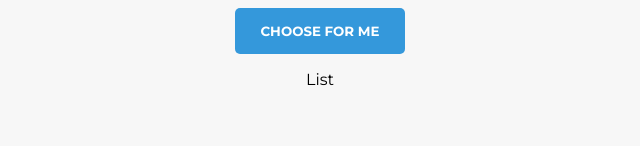
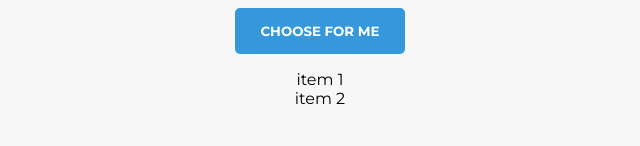
Before and after one commit to Ceezik/make-your-mind, a React (Create React App) app: page / in a window 1280 px wide. Shown: the part 154-300 px from the top of the page, without its empty margins (320-960 px from the left). Built offline with nearby package versions, Linux system fonts and the light colour scheme.

Commit message:
Adding an item

```diff
--- a/src/App.js
+++ b/src/App.js
@@ -4,16 +4,26 @@ import ButtonChoose from './ButtonChoose';
 import ListItems from './ListItems';
 
 class App extends Component {
+
+  state = {
+    items: ['item 1', 'item 2']
+  }
+
+  //Add an item in the list of items
+  addItem = (text) => {
+    this.setState({ items: [...this.state.items, text] });
+  }
+
   render() {
     return (
       <div className="container">
         <h1>Make your mind !</h1>
         <legend>You can't make a choice ? Let hazard do it</legend>
 
-        <Form />
+        <Form addItem={this.addItem} />
         <ButtonChoose />
 
-        <ListItems />
+        <ListItems items={this.state.items}/>
       </div>
     );
   }
--- a/src/Form.js
+++ b/src/Form.js
@@ -2,11 +2,32 @@ import React, { Component } from 'react';
 
 class Form extends Component {
 
+    state = {
+        text: "",
+        error: ""
+    }
+
+    //Put the input's text in the state
+    handleInputChanged = (event) => {
+        this.setState({ text: event.target.value })
+    }
+
+    addItem = () => {
+        if(this.state.text.length > 0) {
+            this.props.addItem(this.state.text)
+            this.setState({ text: "", error: "" })
+        }
+        else {
+            this.setState({ error: "Please enter an option !" })
+        }
+    }
+
     render() {
         return (
             <form>
-                <input type="text" placeholder="Enter an option" />
-                <i class="fas fa-plus"></i>
+                <input type="text" placeholder="Enter an option" value={this.state.text} onChange={this.handleInputChanged} />
+                <i onClick={this.addItem} className="fas fa-plus"></i>
+                {this.state.error && <p className="error">{this.state.error}</p>}
             </form>
         )
     }
--- /dev/null
+++ b/src/Item.js
@@ -0,0 +1,12 @@
+import React, { Component } from 'react';
+
+class Item extends Component {
+
+    render() {
+        return (
+            <li key={this.props.key}>{this.props.text}</li>
+        )
+    }
+}
+
+export default Item;
--- a/src/ListItems.js
+++ b/src/ListItems.js
@@ -1,10 +1,17 @@
 import React, { Component } from 'react';
+import Item from './Item.js'
 
 class ListItems extends Component {
 
     render() {
         return (
-            <p>List</p>
+            <ul>
+                {this.props.items.map((item, index) => {
+                    return (
+                        <Item key={index} text={item} />
+                    )
+                })}
+            </ul>
         )
     }
 }
--- a/src/index.css
+++ b/src/index.css
@@ -48,7 +48,6 @@ input[type="text"] {
 }
 
 input[type="text"]:focus {
-  width: 250px;
   box-shadow: 0 3px 6px rgba(0,0,0,0.16), 0 3px 6px rgba(0,0,0,0.23);
   -moz-box-shadow: 0 3px 6px rgba(0,0,0,0.16), 0 3px 6px rgba(0,0,0,0.23);
   -webkit-box-shadow: 0 3px 6px rgba(0,0,0,0.16), 0 3px 6px rgba(0,0,0,0.23);
@@ -73,8 +72,12 @@ input:focus, button:focus {
   color : #3498db;
 }
 
+.error {
+  color: #e74c3c;
+}
 
-/* Button choose */
+
+/*Button choose*/
 
 .choose {
   margin-top : 2vh;
@@ -87,3 +90,14 @@ input:focus, button:focus {
   text-transform: uppercase;
   border-radius: 5px;
 }
+
+
+/*List*/
+
+ul {
+  padding-left: 0;
+}
+
+li {
+  list-style: none;
+}
```
